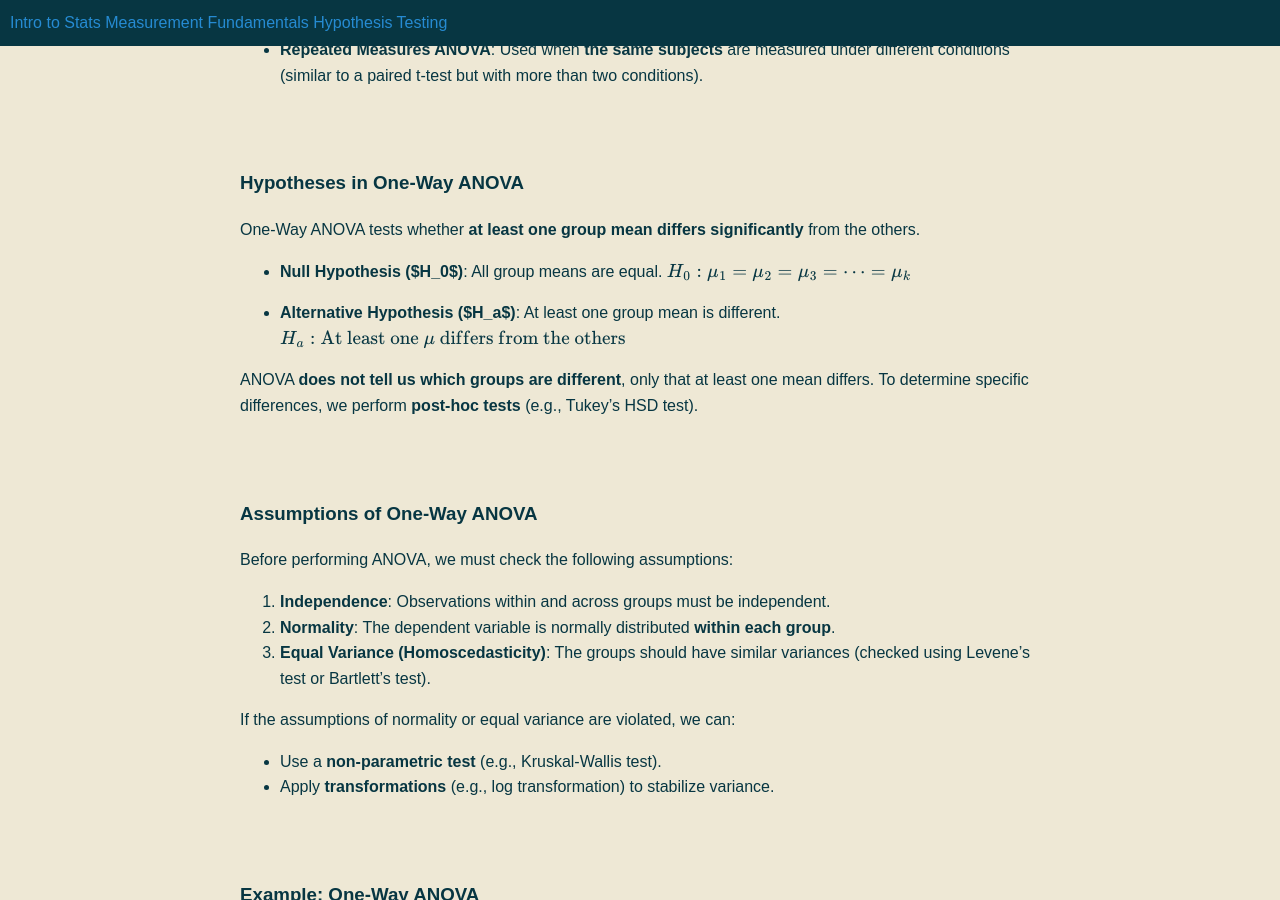
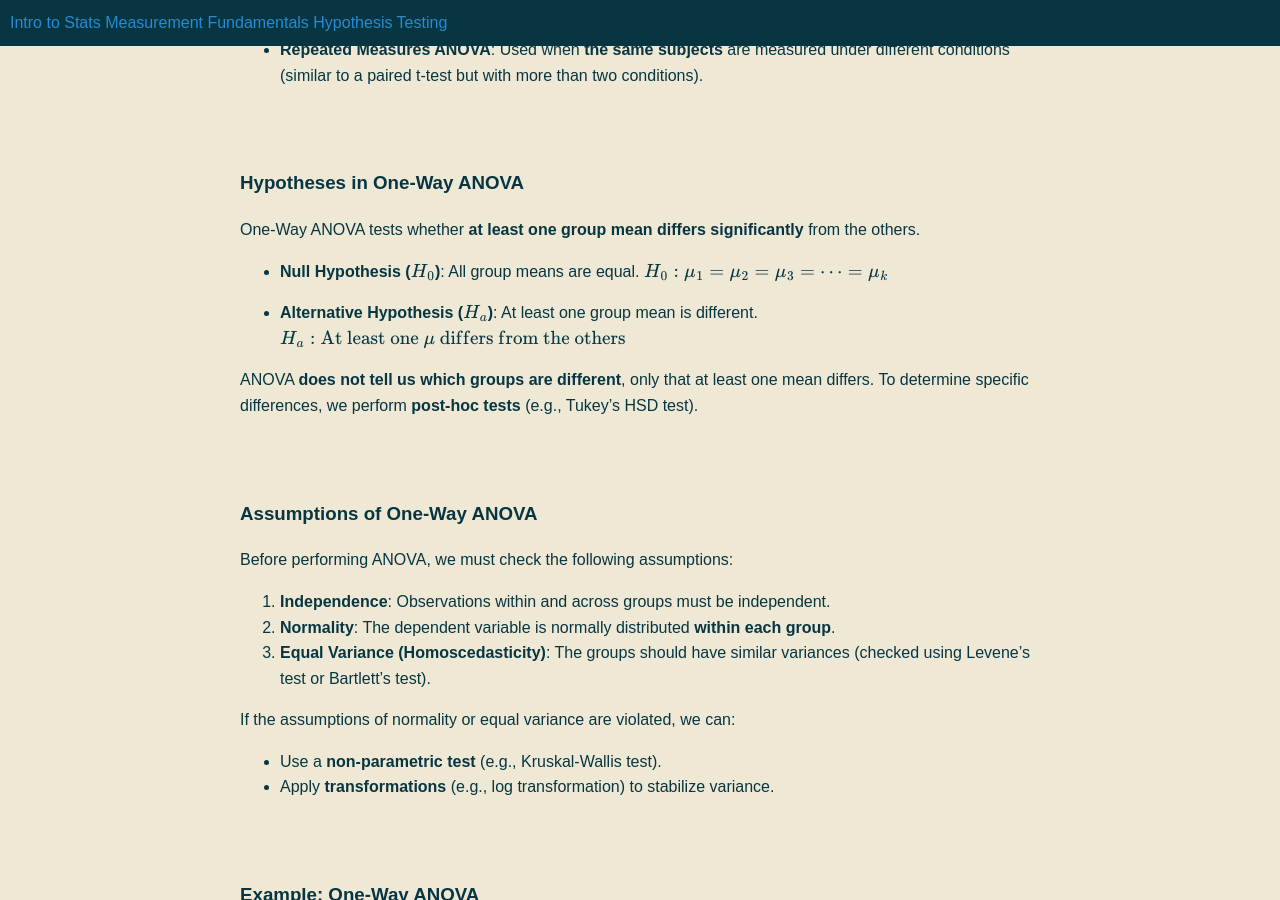
Before and after one commit to mrsoltys/ProbStat.github.io, a Jekyll site: the page built from HypothesisTesting.md, in a window 1280 px wide and 900 px high, scrolled down 11344 px. Built offline with Jekyll 4.4.1, drawn with Linux system fonts in a browser that asks for light colours; comment, search, counter and statistics services are not loaded.

```diff
--- a/HypothesisTesting.md
+++ b/HypothesisTesting.md
@@ -400,12 +400,12 @@ While **t-tests** compare means of two groups, **ANOVA** generalizes this concep
 ### **Hypotheses in One-Way ANOVA**
 One-Way ANOVA tests whether **at least one group mean differs significantly** from the others.
 
-- **Null Hypothesis ($H_0$)**: All group means are equal.
+- **Null Hypothesis ($$H_0$$)**: All group means are equal.
   $$
   H_0: \mu_1 = \mu_2 = \mu_3 = \dots = \mu_k
   $$
 
-- **Alternative Hypothesis ($H_a$)**: At least one group mean is different.
+- **Alternative Hypothesis ($$H_a$$)**: At least one group mean is different.
   $$
   H_a: \text{At least one } \mu \text{ differs from the others}
   $$
```
